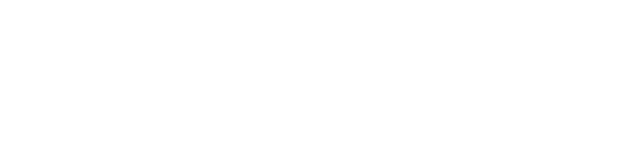
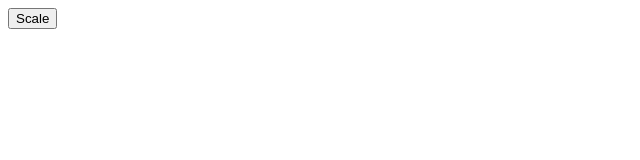
Before and after one commit to krish-savla/cosmos, a plain HTML site: page index.html in a window 1280 px wide. Shown: the whole page, without its empty margins (0-640 px from the left). Drawn offline with Linux system fonts and the light colour scheme.

Commit message:
Update index.html

```diff
--- a/index.html
+++ b/index.html
@@ -5,6 +5,7 @@
     <meta http-equiv="X-UA-Compatible" content="IE=edge">
     <meta name="viewport" content="width=device-width, initial-scale=1.0">
     <title>Document</title>
+    <button type="button">Scale</button>
 </head>
 <body>
 
```
